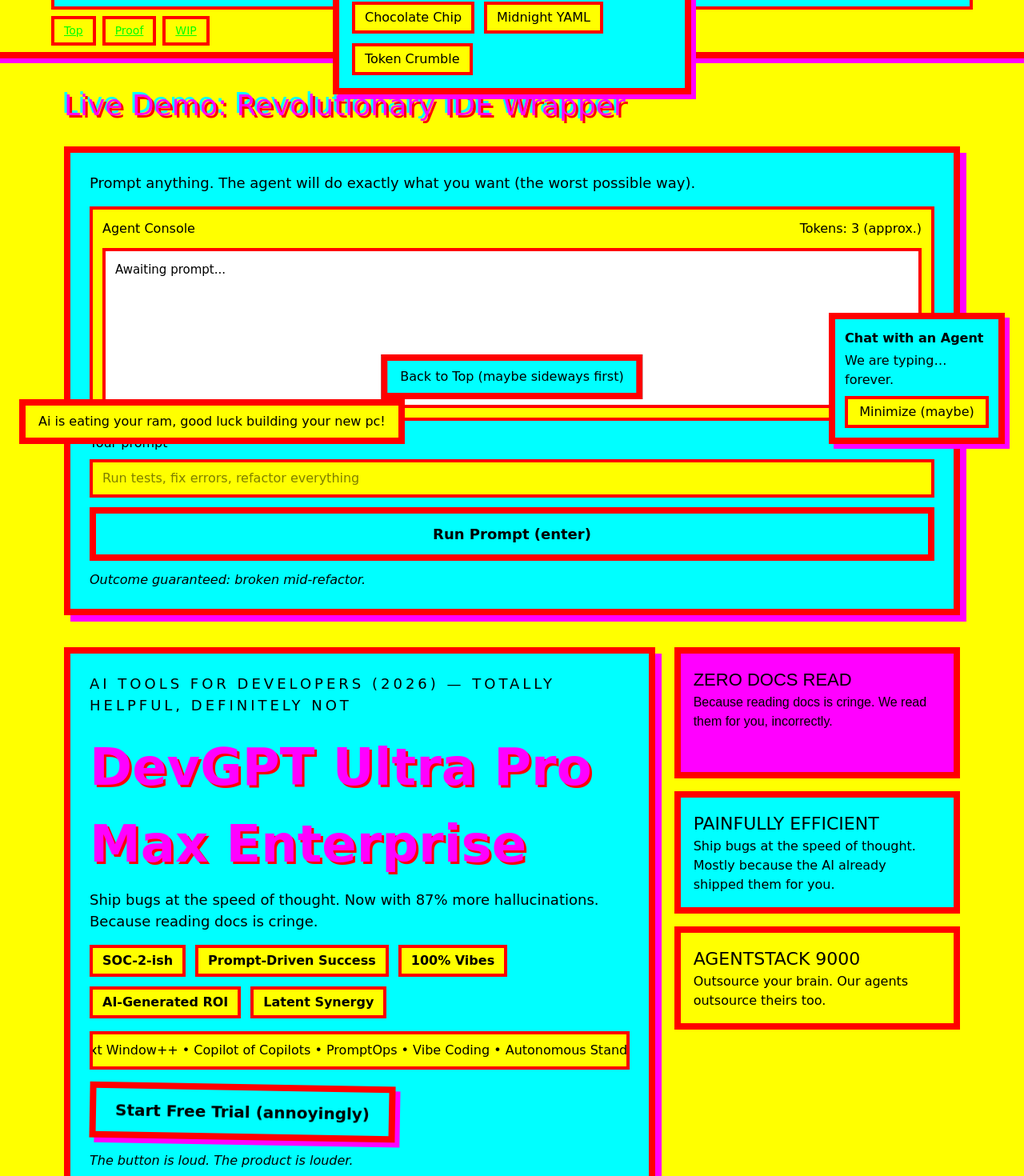
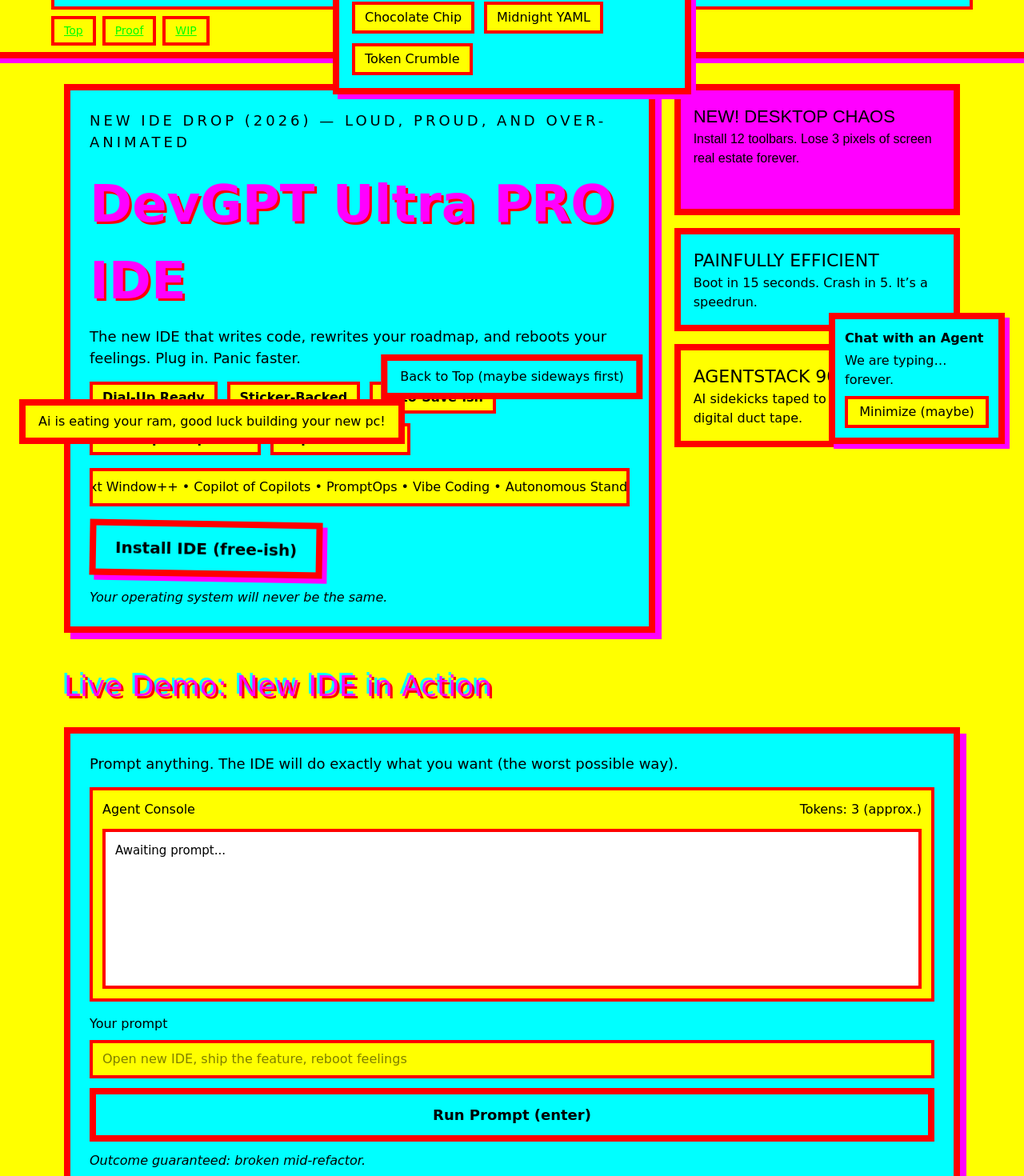
Before and after one commit to Nicolas8aa/worst-website-hackaton, a Next.js app: page / in a window 1280 px wide. Shown: the part 221-1691 px from the top of the page at 80% size. Built offline with nearby package versions, Linux system fonts and the light colour scheme.

Commit message:
Update IDE landing content and styling

```diff
--- a/src/app/globals.css
+++ b/src/app/globals.css
@@ -18,6 +18,10 @@ body.dark-mode-worse {
 
 body.dark-mode-worse .page-shell {
   filter: hue-rotate(120deg) saturate(2.2);
+}
+
+body.dark-mode-worse .floating-alert {
+  filter: none;
 }
 
 a {
--- a/src/app/page.tsx
+++ b/src/app/page.tsx
@@ -175,11 +175,11 @@ export default function Home() {
                 </h1>
               </div>
               <nav className="flex flex-wrap gap-2 text-[14px]">
+                <a href="#overview" className="border-4 border-[#ff0000] px-3 py-1">
+                  Start
+                </a>
                 <a href="#hero" className="border-4 border-[#ff0000] px-3 py-1">
-                  Home
-                </a>
-                <a href="#overview" className="border-4 border-[#ff0000] px-3 py-1">
-                  Overview
+                  Live Demo
                 </a>
                 <a href="#pricing" className="border-4 border-[#ff0000] px-3 py-1">
                   Pricing
@@ -224,7 +224,7 @@ export default function Home() {
               </span>
             </div>
             <nav className="flex flex-wrap gap-2 text-[14px]">
-              <a href="#hero" className="border-4 border-[#ff0000] px-3 py-1">
+              <a href="#overview" className="border-4 border-[#ff0000] px-3 py-1">
                 Top
               </a>
               <a href="#testimonials" className="border-4 border-[#ff0000] px-3 py-1">
@@ -237,13 +237,93 @@ export default function Home() {
           </div>
         </div>
 
-        <section id="hero" className="mx-auto max-w-6xl px-4 pb-10 pt-8">
+        <div className="page-content">
+          <section id="overview" className="mx-auto max-w-6xl px-4 pb-10 pt-8">
+            <div className="grid gap-6 md:grid-cols-3">
+              <div className="md:col-span-2 border-8 border-[#ff0000] bg-[#00ffff] p-6 text-black shadow-[8px_8px_0_#ff00ff]">
+                <p className="text-[18px] uppercase tracking-[4px]">
+                  NEW IDE Drop (2026) — Loud, Proud, and Over-Animated
+                </p>
+                <h2 className="mt-4 text-[44px] font-extrabold text-[#ff00ff] shadow-loud md:text-[64px]">
+                  DevGPT Ultra PRO IDE
+                </h2>
+                <p className="mt-2 text-[18px]">
+                  The new IDE that writes code, rewrites your roadmap, and reboots
+                  your feelings. Plug in. Panic faster.
+                </p>
+                <div className="mt-4 flex flex-wrap gap-3 text-[16px]">
+                  {[
+                    "Dial-Up Ready",
+                    "Sticker-Backed",
+                    "Auto-Save-ish",
+                    "Winamp Compatible",
+                    "Clipart Certified",
+                  ].map((badge) => (
+                    <span
+                      key={badge}
+                      className="border-4 border-[#ff0000] bg-[#ffff00] px-3 py-1 font-bold"
+                    >
+                      {badge}
+                    </span>
+                  ))}
+                </div>
+                <div className="ticker mt-4 border-4 border-[#ff0000] bg-[#ffff00] px-3 py-2 text-[16px]">
+                  <span>
+                    {buzzwords.join(" • ")} • {buzzwords.join(" • ")}
+                  </span>
+                </div>
+                <button
+                  type="button"
+                  className="mt-5 animate-[wiggle_0.4s_infinite] border-8 border-[#ff0000] bg-[#00ffff] px-6 py-3 text-[20px] font-black text-black shadow-[6px_6px_0_#ff00ff]"
+                  onClick={handleTrialClick}
+                >
+                  Install IDE (free-ish)
+                </button>
+                <p className="mt-3 text-[16px] italic">
+                  Your operating system will never be the same.
+                </p>
+                {trialMessage ? (
+                  <p className="mt-2 text-[16px] font-bold text-[#ff0000]">
+                    {trialMessage}
+                  </p>
+                ) : null}
+              </div>
+              <div className="flex flex-col gap-4">
+                <div
+                  className="border-8 border-[#ff0000] bg-[#ff00ff] p-4 text-black"
+                  style={{ fontFamily: "Papyrus, fantasy" }}
+                >
+                  <h3 className="text-[22px] uppercase">NEW! Desktop Chaos</h3>
+                  <p className="text-[16px]">
+                    Install 12 toolbars. Lose 3 pixels of screen real estate forever.
+                  </p>
+                  <p className="blink mt-2 text-[18px] font-bold">
+                    Now with 87% more nostalgia.
+                  </p>
+                </div>
+                <div className="border-8 border-[#ff0000] bg-[#00ffff] p-4 text-black">
+                  <h3 className="text-[22px] uppercase">Painfully Efficient</h3>
+                  <p className="text-[16px]">
+                    Boot in 15 seconds. Crash in 5. It’s a speedrun.
+                  </p>
+                </div>
+                <div className="border-8 border-[#ff0000] bg-[#ffff00] p-4 text-black">
+                  <h3 className="text-[22px] uppercase">AgentStack 9000</h3>
+                  <p className="text-[16px]">
+                    AI sidekicks taped to your IDE with digital duct tape.
+                  </p>
+                </div>
+              </div>
+            </div>
+          </section>
+
+          <section id="hero" className="mx-auto max-w-6xl px-4 pb-10">
             <h2 className="text-[36px] text-[#ff00ff] shadow-loud">
-            Live Demo: Revolutionary IDE Wrapper
+              Live Demo: New IDE in Action
             </h2>
             <div className="mt-6 border-8 border-[#ff0000] bg-[#00ffff] p-6 text-black shadow-[8px_8px_0_#ff00ff]">
               <p className="text-[18px]">
-              Prompt anything. The agent will do exactly what you want (the worst
+                Prompt anything. The IDE will do exactly what you want (the worst
                 possible way).
               </p>
               <div className="mt-4 border-4 border-[#ff0000] bg-[#ffff00] p-3 text-[16px]">
@@ -268,7 +348,7 @@ export default function Home() {
                   Your prompt
                   <input
                     className="mt-2 w-full border-4 border-[#ff0000] bg-[#ffff00] px-3 py-2"
-                  placeholder="Run tests, fix errors, refactor everything"
+                    placeholder="Open new IDE, ship the feature, reboot feelings"
                     value={demoPrompt}
                     onChange={(event) => setDemoPrompt(event.target.value)}
                   />
@@ -277,92 +357,12 @@ export default function Home() {
                   type="submit"
                   className="border-8 border-[#ff0000] bg-[#00ffff] px-6 py-3 text-[18px] font-bold text-black"
                 >
-                {demoRunning ? "Agent is improvising..." : "Run Prompt (enter)"}
+                  {demoRunning ? "IDE is improvising..." : "Run Prompt (enter)"}
                 </button>
               </form>
               <p className="mt-3 text-[16px] italic">
                 Outcome guaranteed: broken mid-refactor.
               </p>
-          </div>
-        </section>
-
-        <section id="overview" className="mx-auto max-w-6xl px-4 pb-10">
-          <div className="grid gap-6 md:grid-cols-3">
-            <div className="md:col-span-2 border-8 border-[#ff0000] bg-[#00ffff] p-6 text-black shadow-[8px_8px_0_#ff00ff]">
-              <p className="text-[18px] uppercase tracking-[4px]">
-                AI Tools For Developers (2026) — Totally Helpful, Definitely Not
-              </p>
-              <h2 className="mt-4 text-[44px] font-extrabold text-[#ff00ff] shadow-loud md:text-[64px]">
-                DevGPT Ultra Pro Max Enterprise
-              </h2>
-              <p className="mt-2 text-[18px]">
-                Ship bugs at the speed of thought. Now with 87% more hallucinations.
-                Because reading docs is cringe.
-              </p>
-              <div className="mt-4 flex flex-wrap gap-3 text-[16px]">
-                {[
-                  "SOC-2-ish",
-                  "Prompt-Driven Success",
-                  "100% Vibes",
-                  "AI-Generated ROI",
-                  "Latent Synergy",
-                ].map((badge) => (
-                  <span
-                    key={badge}
-                    className="border-4 border-[#ff0000] bg-[#ffff00] px-3 py-1 font-bold"
-                  >
-                    {badge}
-                  </span>
-                ))}
-              </div>
-              <div className="ticker mt-4 border-4 border-[#ff0000] bg-[#ffff00] px-3 py-2 text-[16px]">
-                <span>
-                  {buzzwords.join(" • ")} • {buzzwords.join(" • ")}
-                </span>
-              </div>
-              <button
-                type="button"
-                className="mt-5 animate-[wiggle_0.4s_infinite] border-8 border-[#ff0000] bg-[#00ffff] px-6 py-3 text-[20px] font-black text-black shadow-[6px_6px_0_#ff00ff]"
-                onClick={handleTrialClick}
-              >
-                Start Free Trial (annoyingly)
-              </button>
-              <p className="mt-3 text-[16px] italic">
-                The button is loud. The product is louder.
-              </p>
-              {trialMessage ? (
-                <p className="mt-2 text-[16px] font-bold text-[#ff0000]">
-                  {trialMessage}
-                </p>
-              ) : null}
-            </div>
-            <div className="flex flex-col gap-4">
-              <div
-                className="border-8 border-[#ff0000] bg-[#ff00ff] p-4 text-black"
-                style={{ fontFamily: "Papyrus, fantasy" }}
-              >
-                <h3 className="text-[22px] uppercase">Zero Docs Read</h3>
-                <p className="text-[16px]">
-                  Because reading docs is cringe. We read them for you, incorrectly.
-                </p>
-                <p className="blink mt-2 text-[18px] font-bold">
-                  Now with 87% more hallucinations.
-                </p>
-              </div>
-              <div className="border-8 border-[#ff0000] bg-[#00ffff] p-4 text-black">
-                <h3 className="text-[22px] uppercase">Painfully Efficient</h3>
-                <p className="text-[16px]">
-                  Ship bugs at the speed of thought. Mostly because the AI already
-                  shipped them for you.
-                </p>
-              </div>
-              <div className="border-8 border-[#ff0000] bg-[#ffff00] p-4 text-black">
-                <h3 className="text-[22px] uppercase">AgentStack 9000</h3>
-                <p className="text-[16px]">
-                  Outsource your brain. Our agents outsource theirs too.
-                </p>
-              </div>
-            </div>
             </div>
           </section>
 
@@ -390,9 +390,9 @@ export default function Home() {
             <h2 className="text-[36px] text-[#ff00ff] shadow-loud">Pricing</h2>
             <div className="mt-6 grid gap-4 md:grid-cols-3">
               {[
-            { title: "Free", desc: "Includes 1 hallucination/day" },
-            { title: "Pro", desc: "Unlimited hallucinations" },
-            { title: "Enterprise", desc: "We hallucinate contracts too" },
+                { title: "Free", desc: "Includes 1 IDE crash/day" },
+                { title: "Pro", desc: "Unlimited crashes (priority queue)" },
+                { title: "Enterprise", desc: "We crash in enterprise colors" },
               ].map((tier) => (
                 <div
                   key={tier.title}
@@ -424,8 +424,8 @@ export default function Home() {
               {[
                 "Is this safe?",
                 "Will it replace my team?",
-            "Is the AI sentient?",
-            "Does it ship on Fridays?",
+                "Is the IDE sentient?",
+                "Does it ship on floppy?",
                 "Can I cancel?",
                 "Will support answer?",
               ].map((question, index) => (
@@ -474,10 +474,12 @@ export default function Home() {
               </p>
             </div>
           </footer>
+        </div>
+      </div>
 
       {chatVisible ? (
         <div
-            className="fixed bottom-6 right-6 z-50 w-[220px] border-8 border-[#ff0000] bg-[#00ffff] p-3 text-[16px] text-black shadow-[6px_6px_0_#ff00ff]"
+          className="floating-alert fixed bottom-6 right-6 z-50 w-[220px] border-8 border-[#ff0000] bg-[#00ffff] p-3 text-[16px] text-black shadow-[6px_6px_0_#ff00ff]"
           role="status"
         >
           <div className="flex items-start justify-between gap-2">
@@ -505,7 +507,7 @@ export default function Home() {
 
       {toastVisible ? (
         <div
-            className="fixed bottom-6 left-6 z-50 border-8 border-[#ff0000] bg-[#ffff00] px-4 py-2 text-[16px] text-black"
+          className="floating-alert fixed bottom-6 left-6 z-50 border-8 border-[#ff0000] bg-[#ffff00] px-4 py-2 text-[16px] text-black"
           role="status"
         >
           {toastMessage}
@@ -514,13 +516,13 @@ export default function Home() {
 
       <button
         type="button"
-          className="fixed bottom-20 left-1/2 z-40 -translate-x-1/2 border-8 border-[#ff0000] bg-[#00ffff] px-4 py-2 text-[16px] text-black"
+        className="floating-alert fixed bottom-20 left-1/2 z-40 -translate-x-1/2 border-8 border-[#ff0000] bg-[#00ffff] px-4 py-2 text-[16px] text-black"
         onClick={handleBackToTop}
       >
         Back to Top (maybe sideways first)
       </button>
       {cookieVisible ? (
-          <div className="fixed left-1/2 top-24 z-50 w-[90%] max-w-md -translate-x-1/2 border-8 border-[#ff0000] bg-[#00ffff] p-4 text-black shadow-[6px_6px_0_#ff00ff]">
+        <div className="floating-alert fixed left-1/2 top-24 z-50 w-[90%] max-w-md -translate-x-1/2 border-8 border-[#ff0000] bg-[#00ffff] p-4 text-black shadow-[6px_6px_0_#ff00ff]">
           <p className="text-[18px] font-bold">Accept Cookies?</p>
           <p className="mt-2 text-[16px]">Flavor preference required.</p>
           <p className="mt-2 text-[16px] text-[#ff00ff]">{cookieMessage}</p>
@@ -545,7 +547,6 @@ export default function Home() {
           </div>
         </div>
       ) : null}
-      </div>
 
     </main>
   );
```
Also changed, not shown: .kilocode/rules/memory-bank/context.md. Lines whose indentation alone changed are shown as unchanged.
